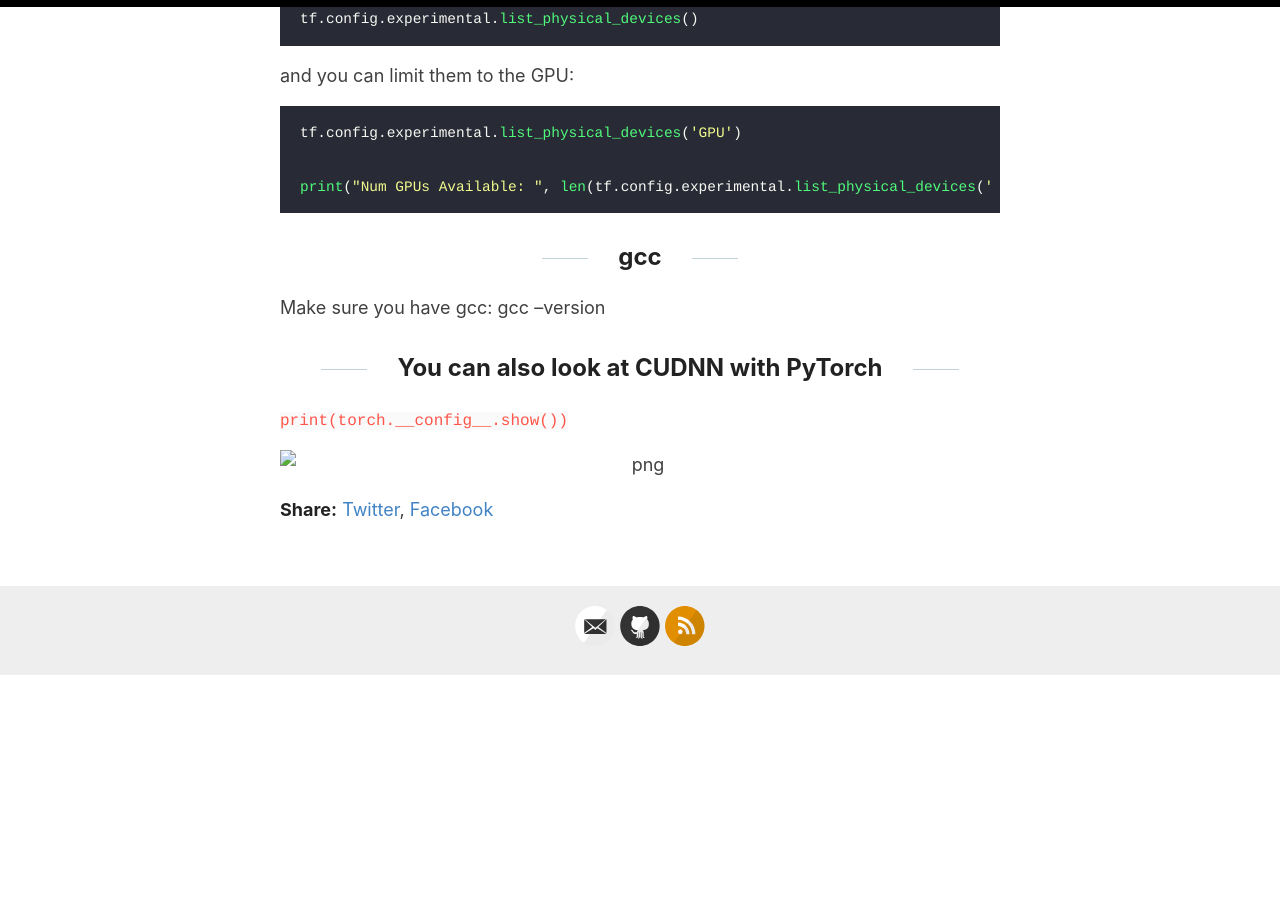
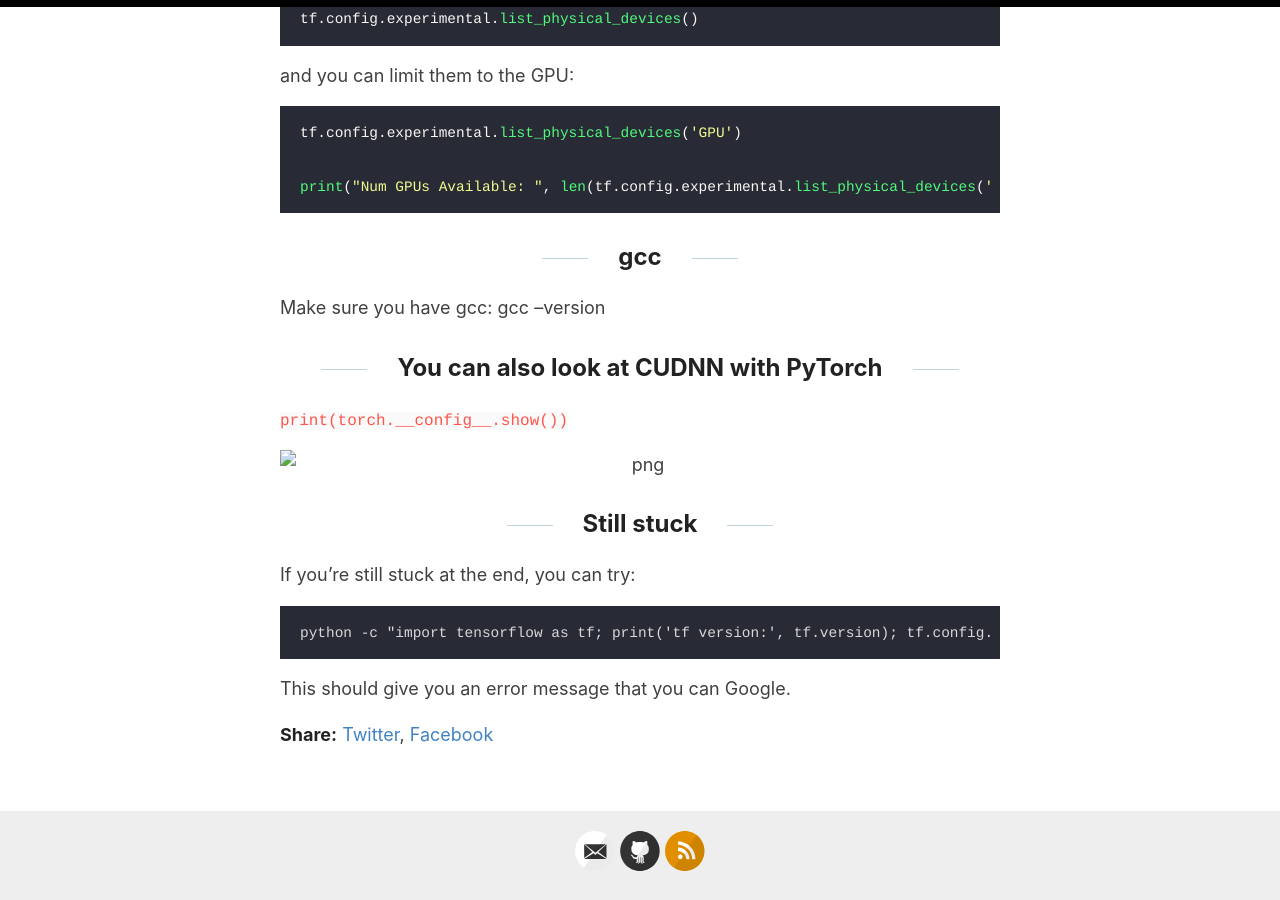
Before and after one commit to jss367/blog, a Jekyll site: the page built from _posts/2017-6-21-tensorflow-gpu-cuda.md, in a window 1280 px wide and 900 px high, scrolled down 8591 px. Built offline with Jekyll 4.4.1, drawn with Linux system fonts in a browser that asks for light colours; our own code applies the rules of GitHub Pages for plain Markdown files; before the commit the page ends 9267 px from its top, so only the background shows below that.

Commit message:
Update 2017-6-21-tensorflow-gpu-cuda.md

````diff
--- a/_posts/2017-6-21-tensorflow-gpu-cuda.md
+++ b/_posts/2017-6-21-tensorflow-gpu-cuda.md
@@ -350,3 +350,11 @@ gcc --version
 `print(torch.__config__.show())`
 
 ![png](assets/torch.png)
+
+## Still stuck
+
+If you're still stuck at the end, you can try:
+```
+python -c "import tensorflow as tf; print('tf version:', tf.version); tf.config.list_physical_devices()"
+```
+This should give you an error message that you can Google.
````
